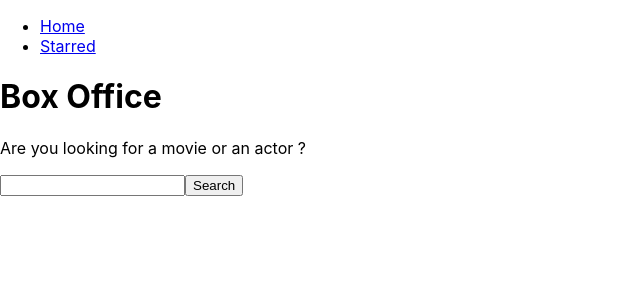
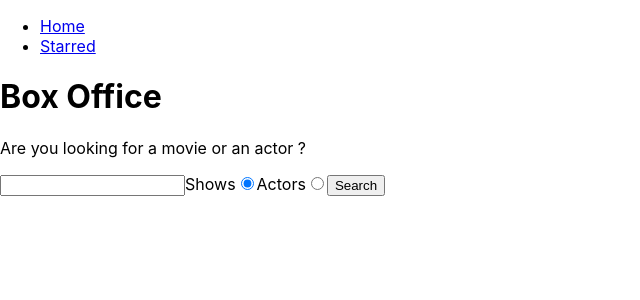
Before and after one commit to JayTyagi01/Box_office-app, a React (Create React App) app: page / in a window 1280 px wide. Shown: the top 300 px of the page, without its empty margins (0-640 px from the left). Built offline with nearby package versions, Linux system fonts and the light colour scheme.

Commit message:
added remote button of actors and shows

```diff
--- a/src/api/tvmaze.js
+++ b/src/api/tvmaze.js
@@ -6,3 +6,4 @@
 };
 
 export const searchForShows = query => apiGet(`/search/shows?q=${query}`);
+export const searchForPeople = query => apiGet(`/search/people?q=${query}`);
--- a/src/pages/Home.jsx
+++ b/src/pages/Home.jsx
@@ -1,20 +1,29 @@
 import { useState } from 'react';
-import { searchForShows } from './../api/tvmaze';
+import { searchForShows, searchForPeople } from './../api/tvmaze';
 const Home = () => {
   const [searchStr, setSearchStr] = useState('');
   const [apiData, setApiData] = useState(null);
   const [apiDataError, setApiDataError] = useState(null);
+  const [searchOption, setSearchOption] = useState('shows');
   const onSearchInputChange = ev => {
     setSearchStr(ev.target.value);
+  };
+  const onRadioChange = ev => {
+    setSearchOption(ev.target.value);
   };
 
   const onSearch = async ev => {
     ev.preventDefault();
+
     try {
       setApiDataError(null);
-
-      const result = await searchForShows(searchStr);
-      setApiData(result);
+      if (searchOption === 'shows') {
+        const result = await searchForShows(searchStr);
+        setApiData(result);
+      } else {
+        const result = await searchForPeople(searchStr);
+        setApiData(result);
+      }
     } catch (error) {
       setApiDataError(error);
     }
@@ -24,9 +33,11 @@
       return <div>Error occured : {apiDataError.message}</div>;
     }
     if (apiData) {
-      return apiData.map(data => (
-        <div key={data.show.id}>{data.show.name}</div>
-      ));
+      return apiData[0].show
+        ? apiData.map(data => <div key={data.show.id}>{data.show.name}</div>)
+        : apiData.map(data => (
+            <div key={data.person.id}>{data.person.name}</div>
+          ));
     }
     return null;
   };
@@ -34,6 +45,26 @@
     <div>
       <form onSubmit={onSearch}>
         <input type="text" value={searchStr} onChange={onSearchInputChange} />
+        <label>
+          Shows
+          <input
+            type="radio"
+            name="search-option"
+            value="shows"
+            checked={searchOption === 'shows'}
+            onChange={onRadioChange}
+          />
+        </label>
+        <label>
+          Actors
+          <input
+            type="radio"
+            name="search-option"
+            value="actors"
+            checked={searchOption === 'actors'}
+            onChange={onRadioChange}
+          />
+        </label>
         <button type="submit">Search </button>
       </form>
       <div>{renderApiData()}</div>
```
